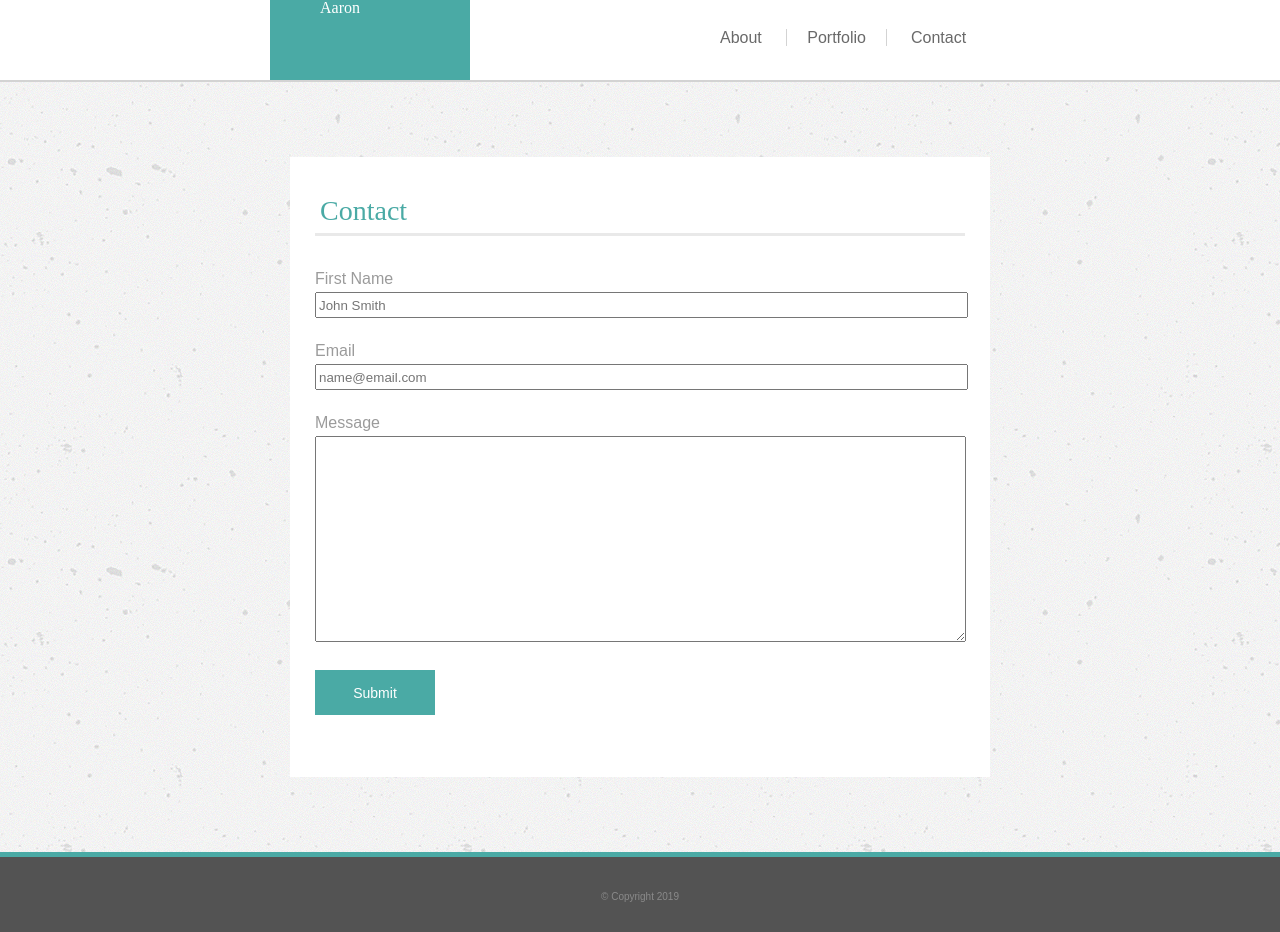
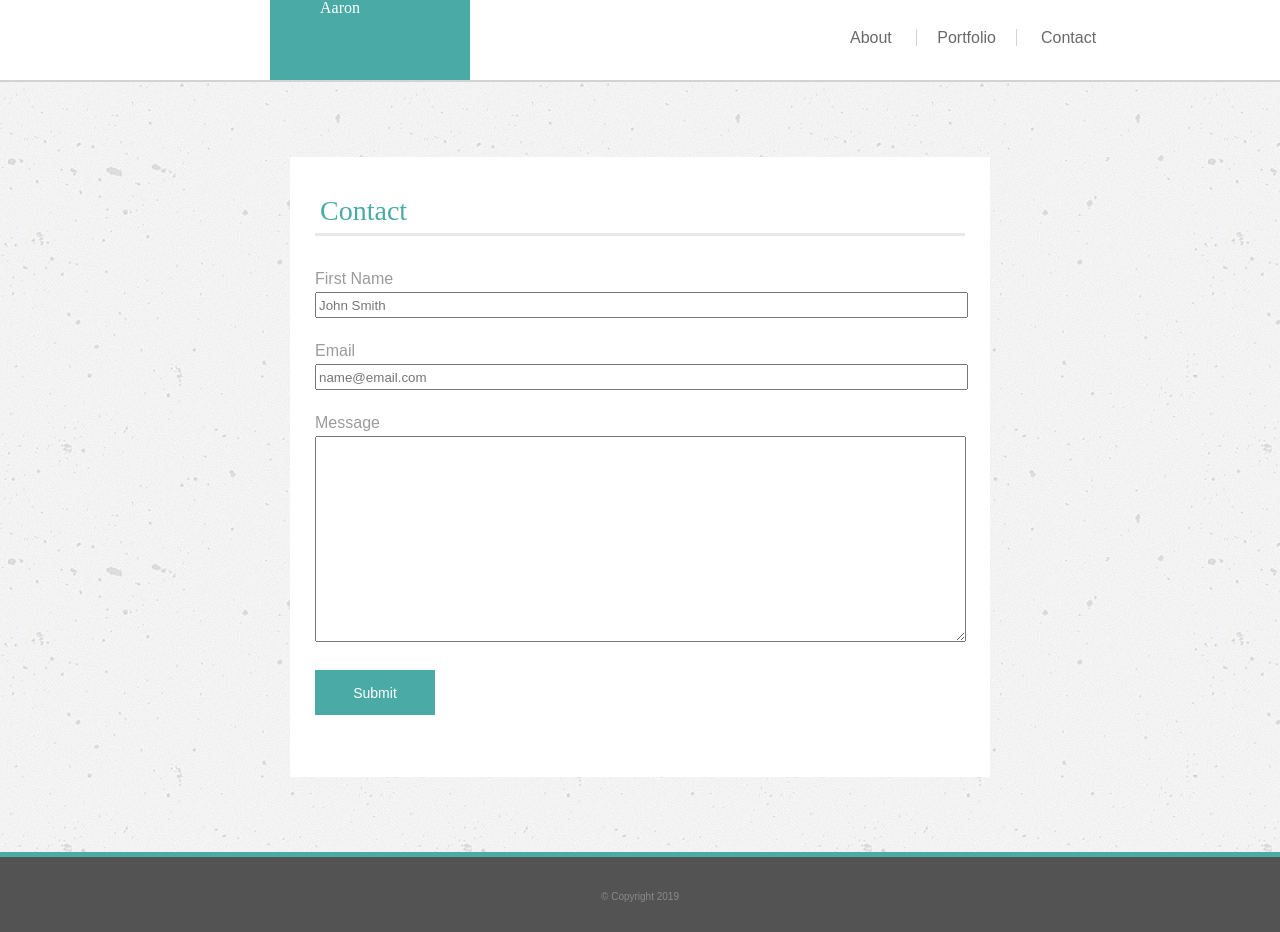
Before and after one commit to Aaron-R-Carter/basic-portfolio, a plain HTML site: page contact.html in a window 1280 px wide. Drawn offline with Linux system fonts and the light colour scheme; files that its build step writes are made by us from their sources.

Commit message:
index nav class error fix

```diff
--- a/contact.html
+++ b/contact.html
@@ -11,7 +11,7 @@
 
             <h1>Aaron</h1>
 
-            <ul class="ul-form">
+            <ul class="ul">
                 <li><a href="index.html">About </a></li>
 
                 <li id="li-border"><a href="portfolio.html">Portfolio</a></li>
```
